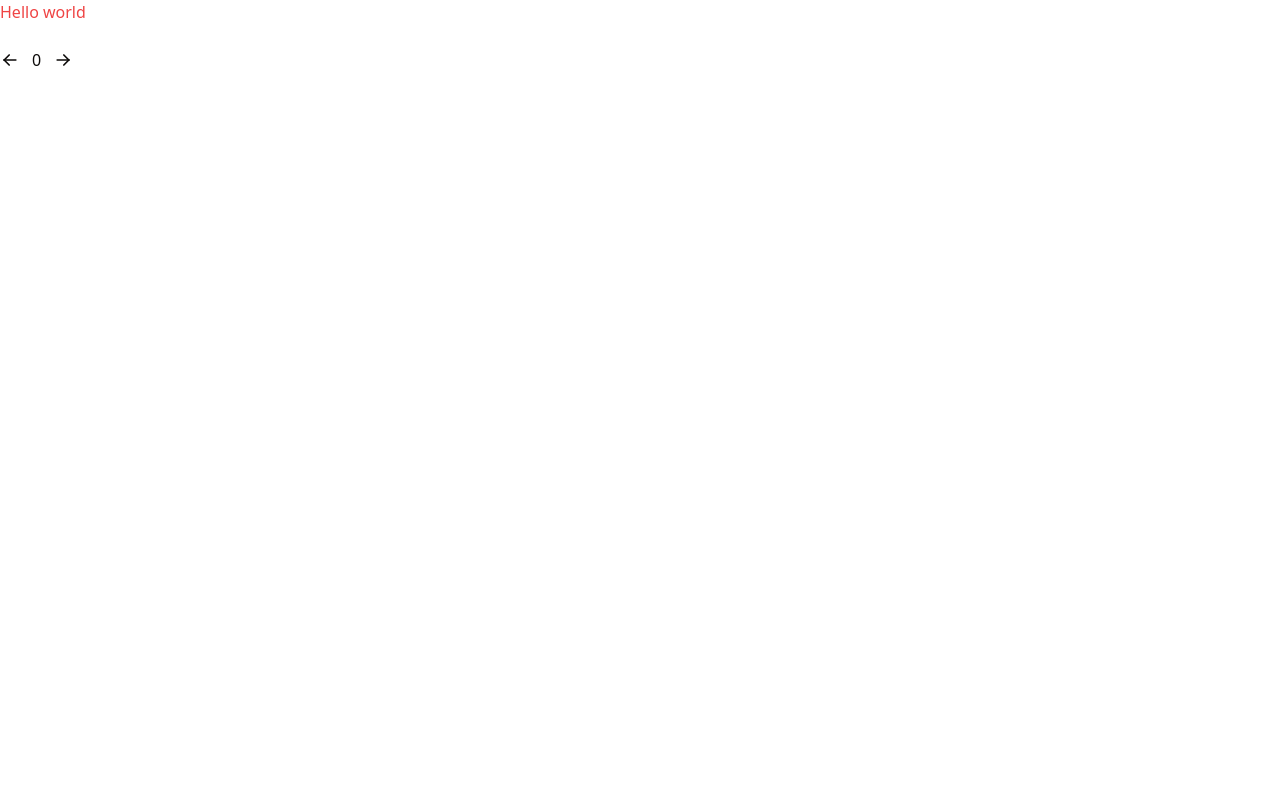
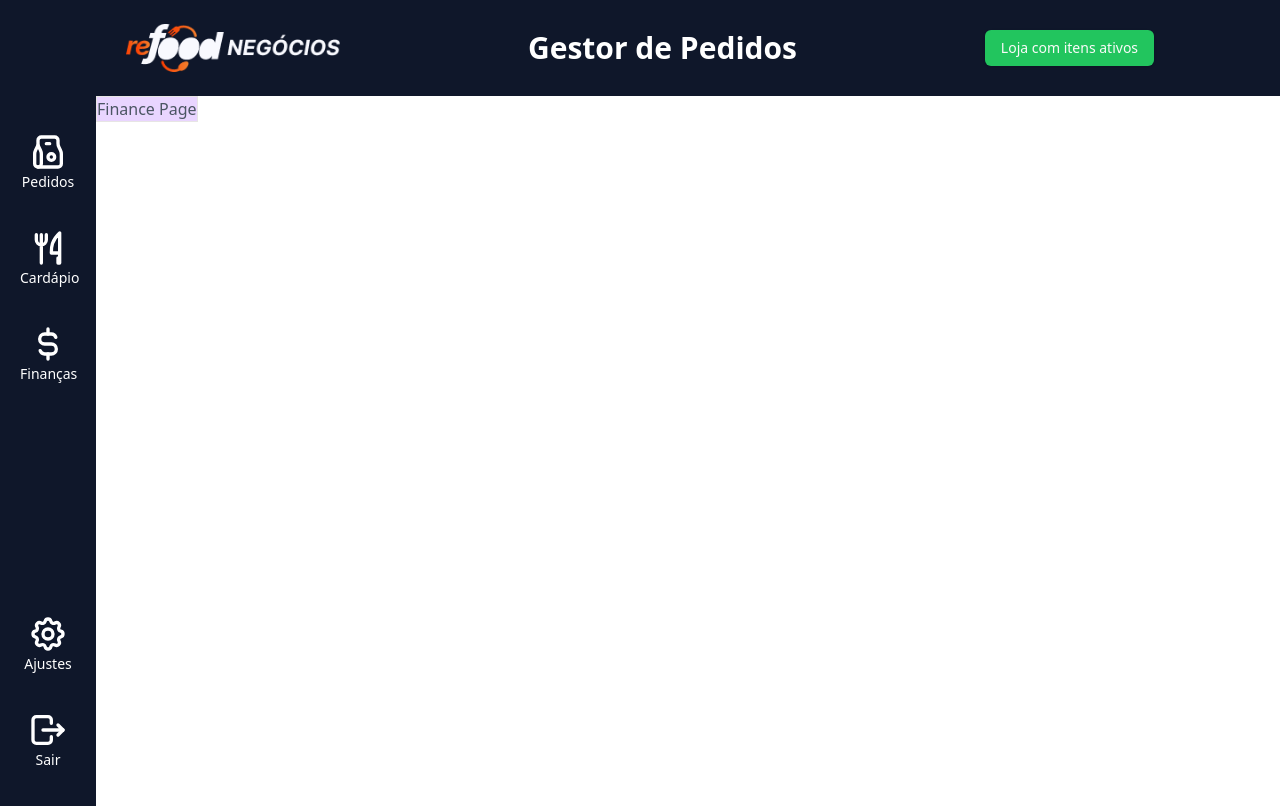
Before and after one commit to IReFoodI/Front-end, a React (Vite) app: page / in a window 1280 px wide. Built offline with nearby package versions, Linux system fonts and the light colour scheme.

Commit message:
feat: dashboard

```diff
--- a/src/app/App.jsx
+++ b/src/app/App.jsx
@@ -1,26 +1,15 @@
-import { IconArrowLeft, IconArrowRight } from "@tabler/icons-react"
-import { useState } from "react"
-import { Outlet } from "react-router-dom"
+import { FinancePage } from "@/domains/dashboard/FinancePage"
+import { HeaderDashboar } from "@/domains/dashboard/HeaderDashboard"
+import { SidebarDashboard } from "@/domains/dashboard/SidebarDashboard"
 
 function App() {
-  const [state, setState] = useState(0)
-
-  function count(val) {
-    setState((state) => state + val)
-  }
   return (
-    <div className="flex flex-col gap-4">
-      <h1 className="mb-2 flex text-red-500">Hello world</h1>
-      <div className="flex items-center gap-3">
-        <button onClick={() => count(-1)}>
-          <IconArrowLeft size={20} />
-        </button>
-        <p>{state}</p>
-        <button onClick={() => count(1)}>
-          <IconArrowRight size={20} />
-        </button>
+    <div className="flex min-h-screen flex-col">
+      <HeaderDashboar />
+      <div className="flex flex-grow">
+        <SidebarDashboard />
+        <FinancePage />
       </div>
-      <Outlet />
     </div>
   )
 }
--- /dev/null
+++ b/src/domains/dashboard/FinancePage.jsx
@@ -0,0 +1,9 @@
+export function FinancePage() {
+  return (
+    <div>
+      <main className="mx-auto flex w-full max-w-[1216px] flex-col items-center border bg-purple-200 text-gray-600 antialiased lg:h-auto">
+        <h1>Finance Page</h1> <div></div>
+      </main>
+    </div>
+  )
+}
--- /dev/null
+++ b/src/domains/dashboard/HeaderDashboard.jsx
@@ -0,0 +1,24 @@
+import { Button } from "@/ui/components/ui/button/button"
+
+import Logo from "./Logo-Negocios.png"
+export function HeaderDashboar() {
+  return (
+    <header className="sticky bg-slate-900">
+      <div className="mx-auto flex h-24 items-center justify-between px-8 text-white">
+        <div className="flex flex-grow justify-center">
+          <img src={Logo} alt="Logo da Loja" className="hidden h-12 lg:flex" />
+        </div>
+        <div className="flex flex-grow justify-center">
+          <h1 className="text-xl font-semibold lg:text-3xl">
+            Gestor de Pedidos
+          </h1>
+        </div>
+        <div className="flex flex-grow justify-center">
+          <Button className="hidden bg-green-500 hover:bg-green-600 lg:flex">
+            Loja com itens ativos
+          </Button>
+        </div>
+      </div>
+    </header>
+  )
+}
--- /dev/null
+++ b/src/domains/dashboard/SidebarDashboard.jsx
@@ -0,0 +1,100 @@
+import {
+  IconCurrencyDollar,
+  IconLogout,
+  IconMenu2,
+  IconPaperBag,
+  IconSettings,
+  IconToolsKitchen2,
+} from "@tabler/icons-react"
+import { useState } from "react"
+export function SidebarDashboard() {
+  const [open, setopen] = useState(false)
+
+  const toggleMenu = () => {
+    setopen(!open)
+  }
+  return (
+    <>
+      <button
+        onClick={toggleMenu}
+        className="absolute left-2 top-2 z-30 h-[80px] w-[80px] rounded-lg p-3 text-white transition-all duration-300 ease-in-out hover:bg-orange-500 lg:hidden"
+      >
+        <IconMenu2 size={40} className="mx-auto" />
+      </button>
+
+      <div className="z-50 flex w-24 flex-col items-center justify-between bg-slate-900 py-6 text-sm text-white">
+        <div className="flex flex-col gap-3">
+          <button className="w-[80px] rounded-lg p-3 transition-all duration-300 ease-in-out hover:bg-orange-500">
+            <IconPaperBag size={40} className="mx-auto" />
+            <p>Pedidos</p>
+          </button>
+          <button className="w-[80px] rounded-lg p-3 transition-all duration-300 ease-in-out hover:bg-orange-500">
+            <IconToolsKitchen2 size={40} className="mx-auto" />
+            <p>Cardápio</p>
+          </button>
+          <button className="w-[80px] rounded-lg p-3 transition-all duration-300 ease-in-out hover:bg-orange-500">
+            <IconCurrencyDollar size={40} className="mx-auto" />
+            <p>Finanças</p>
+          </button>
+        </div>
+        <div className="flex flex-col gap-3">
+          <button className="w-[80px] rounded-lg p-3 transition-all duration-300 ease-in-out hover:bg-orange-500">
+            <IconSettings size={40} className="mx-auto" />
+            <p>Ajustes</p>
+          </button>
+          <button className="w-[80px] rounded-lg p-3 transition-all duration-300 ease-in-out hover:bg-orange-500">
+            <IconLogout size={40} className="mx-auto" />
+            <p>Sair</p>
+          </button>
+        </div>
+      </div>
+
+      <div
+        className={`flex flex-col py-8 text-center font-semibold shadow-right transition-all duration-300 ease-in-out ${open ? "w-[220px] overflow-hidden" : "w-0 -translate-x-80"}`}
+      >
+        <h3 className="pb-8 text-xl font-bold">Ajustes</h3>
+        <h4 className="bg-slate-900 py-2 text-sm text-white">
+          GESTOR DE PEDIDOS
+        </h4>
+        <button
+          onClick={toggleMenu}
+          className="border-b py-3 hover:text-primary"
+        >
+          Alertas sonoros
+        </button>
+        <button
+          onClick={toggleMenu}
+          className="border-b py-3 hover:text-primary"
+        >
+          Horário da loja
+        </button>
+        <h4 className="bg-slate-900 py-2 text-sm text-white">LOJA</h4>
+        <button
+          onClick={toggleMenu}
+          className="border-b py-3 hover:text-primary"
+        >
+          Perfil
+        </button>
+        <button
+          onClick={toggleMenu}
+          className="border-b py-3 hover:text-primary"
+        >
+          Endereço
+        </button>
+        <h4 className="bg-slate-900 py-2 text-sm text-white">CONTA</h4>
+        <button
+          onClick={toggleMenu}
+          className="border-b py-3 hover:text-primary"
+        >
+          Gestão de acesso
+        </button>
+        <button
+          onClick={toggleMenu}
+          className="border-b py-3 hover:text-primary"
+        >
+          Alterar senha
+        </button>
+      </div>
+    </>
+  )
+}
--- a/tailwind.config.js
+++ b/tailwind.config.js
@@ -73,6 +73,10 @@ export default {
         "accordion-down": "accordion-down 0.2s ease-out",
         "accordion-up": "accordion-up 0.2s ease-out",
       },
+      boxShadow: {
+        right:
+          "4px 0 6px -1px rgba(0, 0, 0, 0.1), 6px 0 6px -1px rgba(0, 0, 0, 0.06)",
+      },
     },
   },
   plugins: [tailwindAnimate],
```
Also changed, not shown: src/domains/dashboard/AlertSoundSettingsPage.jsx (added), src/domains/dashboard/Logo-Negocios.png (added).
